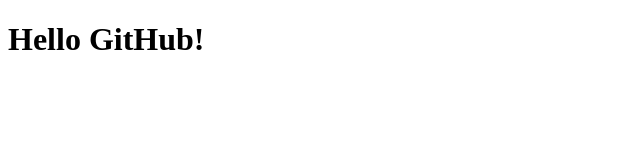
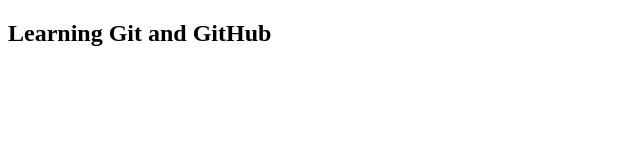
Before and after one commit to Prem-0506/my-first-project, a plain HTML site: page index.html in a window 1280 px wide. Shown: the whole page, without its empty margins (0-640 px from the left). Drawn offline with Linux system fonts and the light colour scheme.

Commit message:
Added subtitle

```diff
--- a/index.html
+++ b/index.html
@@ -4,6 +4,6 @@
     <title>My First Project</title>
 </head>
 <body>
-    <h1>Hello GitHub!</h1>
+    <h2>Learning Git and GitHub</h2>
 </body>
 </html>
```
